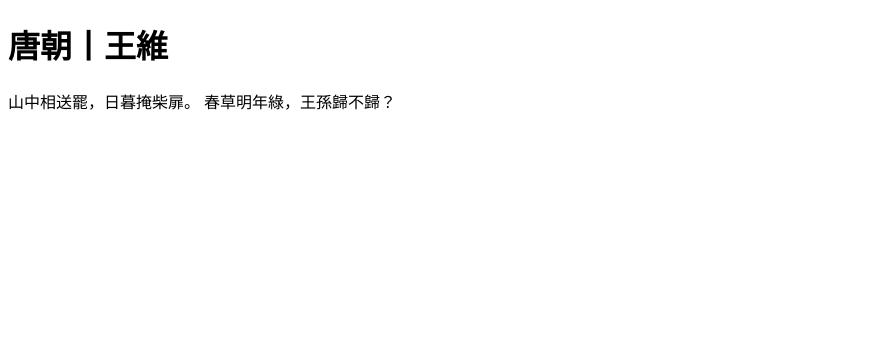
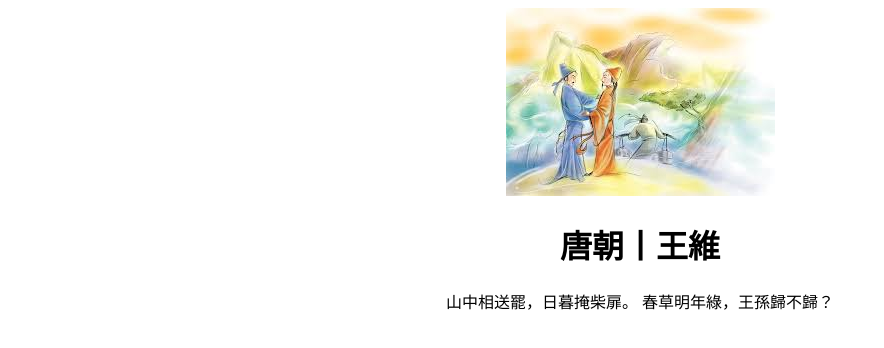
Before and after one commit to gracelin06/gracelin06.github.io, a plain HTML site: page 0311/index.html in a window 1280 px wide. Shown: the whole page, without its empty margins (0-884 px from the left). Drawn offline with Linux system fonts and the light colour scheme.

Commit message:
新增唐詩三百首

```diff
--- a/0311/index.html
+++ b/0311/index.html
@@ -4,12 +4,14 @@
     <meta charset="utf-8">
     <title>唐詩三百首</title>
 </head>
-<body>
+<body align="center">
+    <img src="img/s.jpg">
 
 <h1> 唐朝丨王維</h1>
 
-<p>山中相送罷，日暮掩柴扉。
-   春草明年綠，王孫歸不歸？</p>
+<p>山中相送罷，日暮掩柴扉。 <br\>
+   春草明年綠，王孫歸不歸？
+</p>
 
 </body>
 </html>
```
Also changed, not shown: index.html (+3 -1 lines), 0311/img/s.jpg (added).
